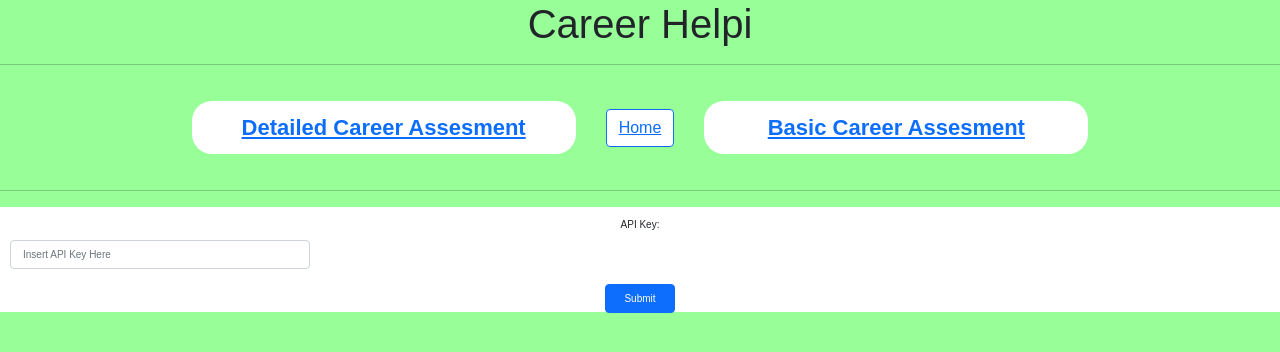
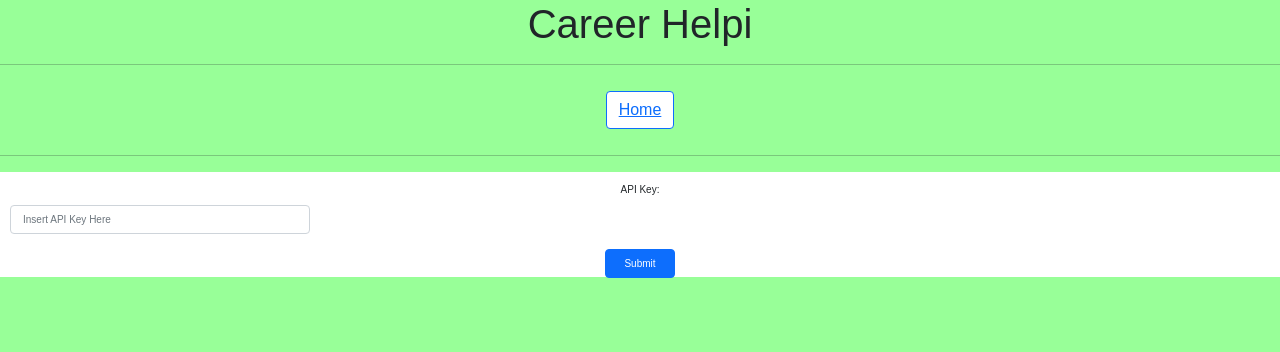
Before and after one commit to ColinB777/FinalProject, a React (Create React App) app: page / in a window 1280 px wide. Shown: the top 352 px of the page. Built offline with nearby package versions, Linux system fonts and the light colour scheme.

Commit message:
Added hiding/showing property to buttons.

```diff
--- a/src/App.tsx
+++ b/src/App.tsx
@@ -27,6 +27,7 @@ console.log(keyData);
 export function App() {
   const [key, setKey] = useState<string>(keyData); //for api key input
   // const [barState, setBar] = useState<number>(0);
+  const [buttonState, setVisible] = useState<boolean>(true);
 
   //sets the local storage item to the api key the user inputed
   function handleSubmit() {
@@ -38,6 +39,13 @@ export function App() {
   function changeKey(event: React.ChangeEvent<HTMLInputElement>) {
     setKey(event.target.value);
   }
+
+  function hideButtons()
+  {
+    setVisible(!buttonState);
+  }
+
+
   return (
 
     <body>
@@ -57,17 +65,18 @@ export function App() {
       */}
       <div style={{alignItems:'center'}}>
       <div className = 'menu bar'>
-      <Button className = "Career-Btn">
+
+
+      <Button className = "Career-Btn" id="HIDE_DETAILED" hidden={buttonState} onClick={hideButtons}>
       <Link to="/detailed_quiz">Detailed Career Assesment</Link>
       </Button>
 
-
-      <Button style={{background:'white', margin:10}}>
+      <Button style={{background:'white', margin:10}} id="HOME" onClick={hideButtons}>
         <Link to="/">Home</Link>
       </Button>
 
 
-      <Button className = "Career-Btn" >
+      <Button className = "Career-Btn" id="HIDE_BASIC" hidden={buttonState} onClick={hideButtons}>
       <Link to="/basic_quiz">Basic Career Assesment</Link>
       </Button>
       </div>
```
